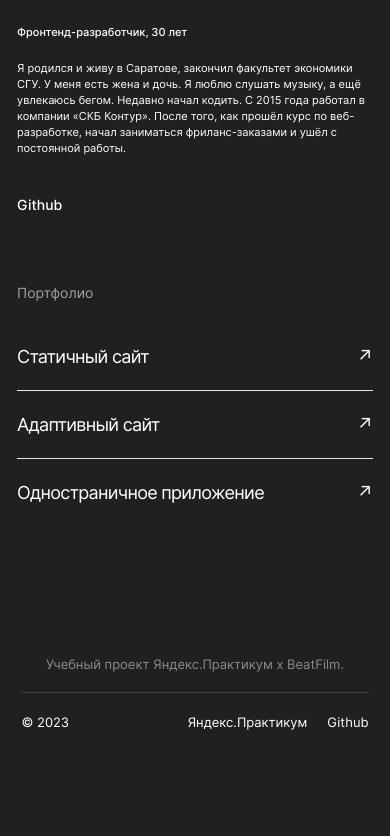
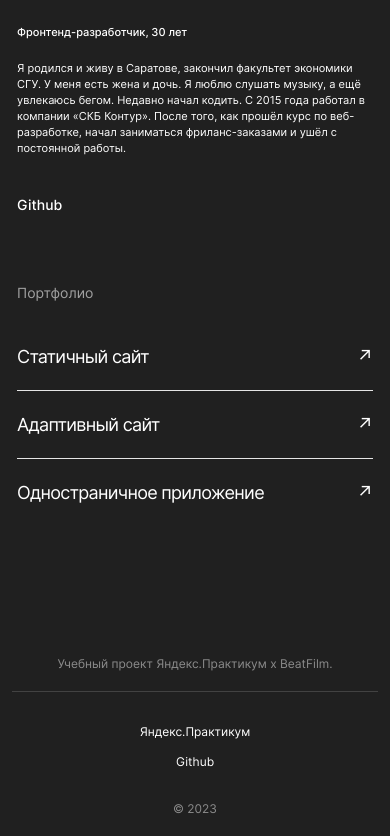
Before and after one commit to tatsenko-m/movies-explorer-frontend, a React (Create React App) app: page / in a window 390 px wide. Shown: the part 2542-3378 px from the top of the page. Before the commit the page ends 3293 px from the top, so only its background shows below. Built offline with nearby package versions, Linux system fonts and the light colour scheme.

Commit message:
feat: адаптировать Footer под mobile

```diff
--- a/src/components/Footer/Footer.css
+++ b/src/components/Footer/Footer.css
@@ -45,6 +45,7 @@
 .footer__links {
   display: flex;
   flex-direction: row;
+  align-items: center;
   margin: 0;
   padding: 0;
   list-style: none;
@@ -82,3 +83,34 @@
   margin: 0;
   padding: 0;
 }
+
+@media screen and (max-width: 1024px) {
+  .footer {
+    width: 92.2vw;
+  }
+}
+
+@media screen and (max-width: 480px) {
+  .footer {
+    width: 93.75vw;
+  }
+  .footer__heading {
+    font-size: 12px;
+    margin: 0 0 30px;
+  }
+  .footer__content {
+    flex-direction: column;
+  }
+  .footer__links {
+    flex-direction: column;
+    row-gap: 12px;
+    margin: 0 0 30px;
+  }
+  .footer__link {
+    font-size: 12px;
+  }
+  .footer__copyright {
+    color: #8b8b8b;
+    font-size: 12px;
+  }
+}
```
